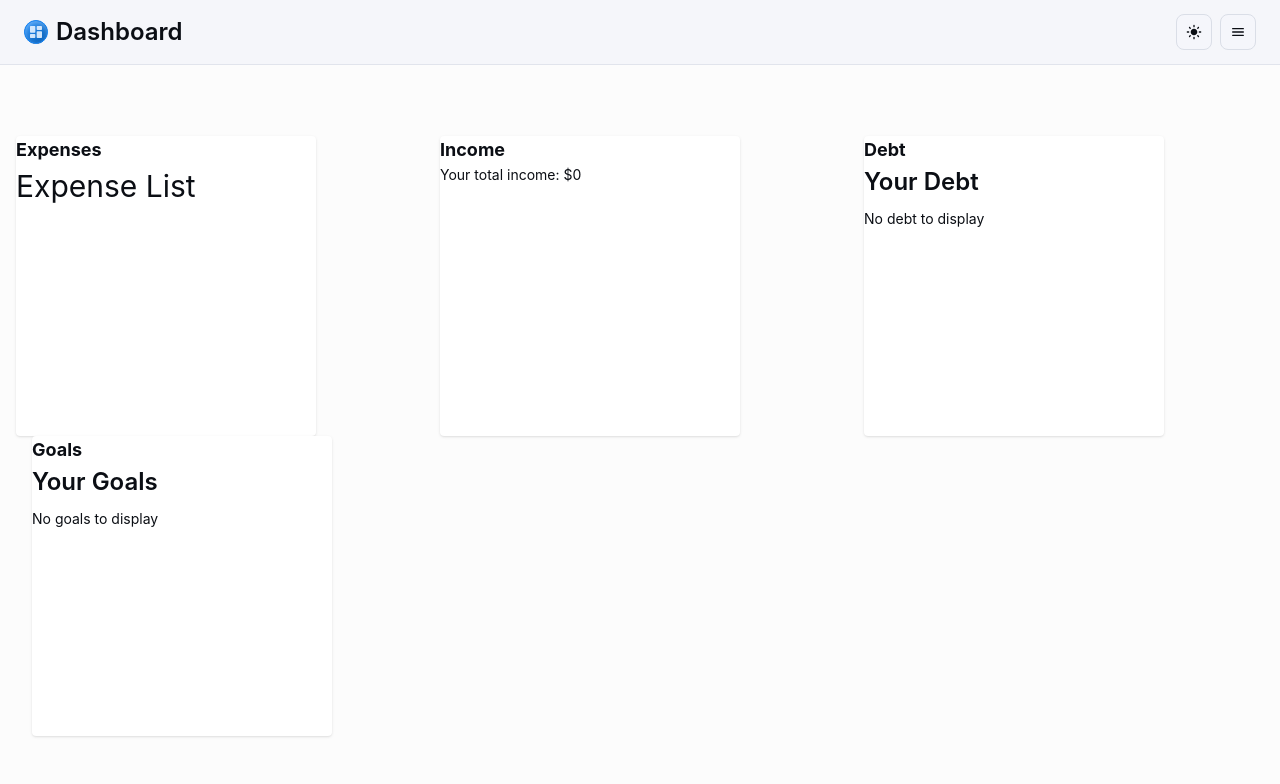
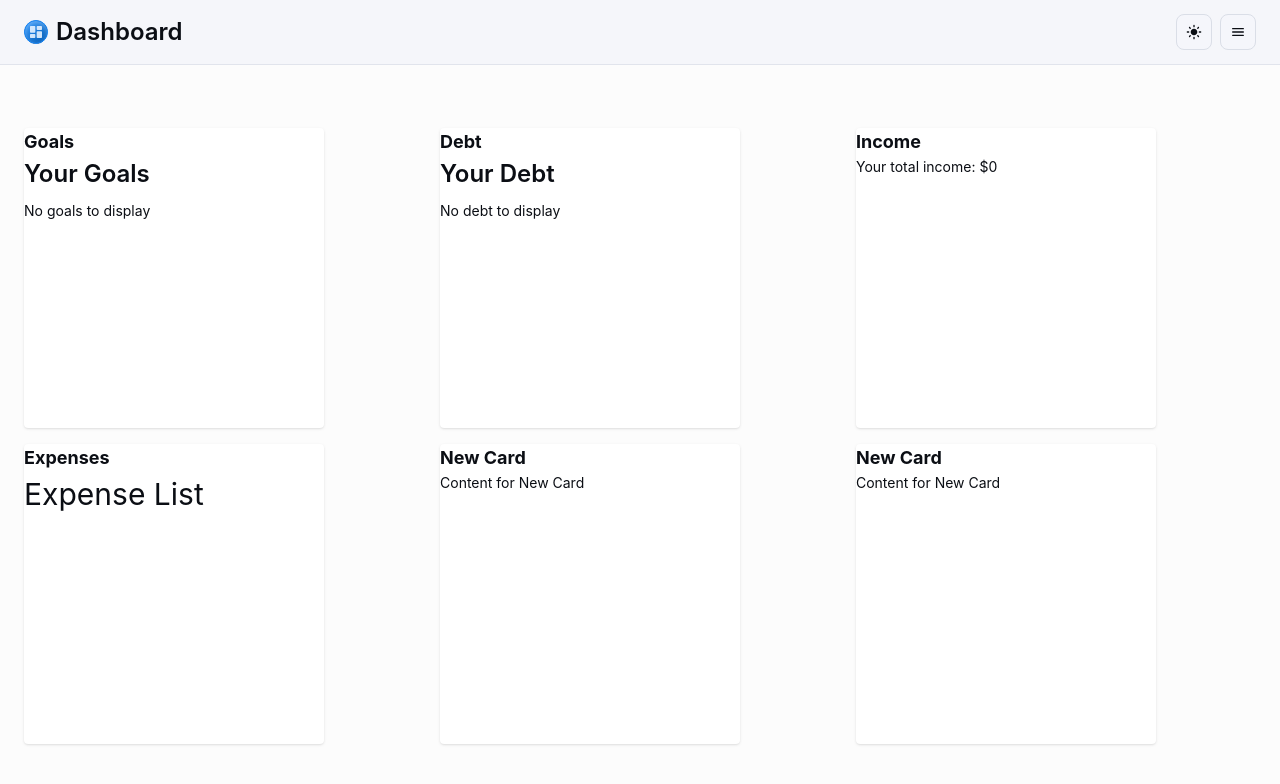
Before and after one commit to ElijahHawthorne/COP4331_LargeProject, a React (Vite) app in the folder frontend/: page /dashboard in a window 1280 px wide. Shown: the top 784 px of the page. Built offline with nearby package versions, Linux system fonts and the light colour scheme.

Commit message:
Added extra space for the new cards

```diff
--- a/frontend/src/dashboard/Dashboard.tsx
+++ b/frontend/src/dashboard/Dashboard.tsx
@@ -8,7 +8,6 @@ import CssBaseline from '@mui/material/CssBaseline';
 import Box from '@mui/material/Box';
 import Stack from '@mui/material/Stack';
 import AppNavbar from './components/AppNavbar';
-import Header from './components/Header';
 import MainGrid from './components/MainGrid';
 
 import AppTheme from '../shared-theme/AppTheme';
--- a/frontend/src/dashboard/components/MainGrid.tsx
+++ b/frontend/src/dashboard/components/MainGrid.tsx
@@ -106,15 +106,73 @@ export default function MainGrid() {
   }
 
   return (
-    <Stack
-      direction="row"
-      spacing={2}
+    <Box
       sx={{
+        display: 'flex',
         flexWrap: 'wrap',
-        justifyContent: 'space-between',
+        justifyContent: 'center',  // Horizontally center the cards
+        gap: 2,  // Space between the cards
+        alignItems: 'flex-start',
+        padding: 2,  // Adjust the padding as needed
       }}
     >
-      <Stack sx={{ width: 'calc(33.33% - 16px)' }}>
+      {/* Goal Card */}
+      <Box
+        sx={{
+          width: 'calc(33.33% - 16px)',  // Make sure the card takes up 1/3 of the available width
+        }}
+      >
+        <ExpandableCard
+          title="Goals"
+          index={0}
+          onClick={() => handleCardClick(0)}
+          isActive={activeCard === 0}
+          componentCollapsed={<ViewGoals userId={sessionId} onGoalDeleted={fetchUserData} goals={curUserData.goals} />}
+          componentExpanded={<AddGoal userId={sessionId} onGoalAdded={fetchUserData} />}
+          cardRef={(el) => (cardRefs.current[0] = el)}
+        />
+      </Box>
+
+      {/* Debt Card */}
+      <Box
+        sx={{
+          width: 'calc(33.33% - 16px)',
+        }}
+      >
+        <ExpandableCard
+          title="Debt"
+          index={1}
+          onClick={() => handleCardClick(1)}
+          isActive={activeCard === 1}
+          componentCollapsed={<Viewdebt userId={sessionId} onDebtDeleted={fetchUserData} debt={curUserData.debt} />}
+          componentExpanded={<AddDebt userId={sessionId} onDebtAdded={fetchUserData} />}
+          cardRef={(el) => (cardRefs.current[1] = el)}
+        />
+      </Box>
+
+      {/* Income Card */}
+      <Box
+        sx={{
+          width: 'calc(33.33% - 16px)',
+        }}
+      >
+        <ExpandableCard
+          title="Income"
+          index={2}
+          onClick={() => handleCardClick(2)}
+          isActive={activeCard === 2}
+          componentCollapsed={<p>Your total income: ${curUserData.income}</p>}
+          componentExpanded={<AddIncome userId={sessionId} onIncomeAdded={fetchUserData} />}
+          cardRef={(el) => (cardRefs.current[2] = el)}
+        />
+      </Box>
+
+      {/* Expense Card */}
+      <Box
+        sx={{
+          width: 'calc(33.33% - 16px)',
+        }}
+      >
         <ExpandableCard
           title="Expenses"
           index={3}
@@ -124,45 +182,41 @@ export default function MainGrid() {
           componentExpanded={<AddExpenses userId={sessionId} onRerender={fetchUserData} />}
           cardRef={(el) => (cardRefs.current[3] = el)}
         />
-      </Stack>
+      </Box>
 
-      <Stack sx={{ width: 'calc(33.33% - 16px)' }}>
+      <Box
+        sx={{
+          width: 'calc(33.33% - 16px)',  // Maintain the same width as other cards
+        }}
+      >
         <ExpandableCard
-          title="Income"
-          index={2}
-          onClick={() => handleCardClick(2)}
-          isActive={activeCard === 2}
-          componentCollapsed={<p>Your total income: ${curUserData.income}</p>}
-          componentExpanded={<AddIncome userId={sessionId} onIncomeAdded={fetchUserData} />}
-          cardRef={(el) => (cardRefs.current[2] = el)}
+          title="New Card"
+          index={4}  // Ensure the index is unique
+          onClick={() => handleCardClick(4)}
+          isActive={activeCard === 4}
+          componentCollapsed={<div>Content for New Card</div>}  // Customize this
+          componentExpanded={<div>Expanded Content for New Card</div>}  // Customize this
+          cardRef={(el) => (cardRefs.current[4] = el)}  // Add to card refs array
         />
-      </Stack>
+      </Box>
 
-      <Stack sx={{ width: 'calc(33.33% - 16px)' }}>
+      <Box
+        sx={{
+          width: 'calc(33.33% - 16px)',  // Maintain the same width as other cards
+        }}
+      >
         <ExpandableCard
-          title="Debt"
-          index={1}
-          onClick={() => handleCardClick(1)}
-          isActive={activeCard === 1}
-          componentCollapsed={<Viewdebt userId={sessionId} onDebtDeleted={fetchUserData} debt={curUserData.debt} />}
-          componentExpanded={<AddDebt userId={sessionId} onDebtAdded={fetchUserData} />}
-          cardRef={(el) => (cardRefs.current[1] = el)}
+          title="New Card"
+          index={5}  // Ensure the index is unique
+          onClick={() => handleCardClick(5)}
+          isActive={activeCard === 5}
+          componentCollapsed={<div>Content for New Card</div>}  // Customize this
+          componentExpanded={<div>Expanded Content for New Card</div>}  // Customize this
+          cardRef={(el) => (cardRefs.current[5] = el)}  // Add to card refs array
         />
-      </Stack>
+      </Box>
 
-      <Stack sx={{ width: 'calc(33.33% - 16px)' }}>
-        <ExpandableCard
-          title="Goals"
-          index={0}
-          onClick={() => handleCardClick(0)}
-          isActive={activeCard === 0}
-          componentCollapsed={<ViewGoals userId={sessionId} onGoalDeleted={fetchUserData} goals={curUserData.goals} />}
-          componentExpanded={<AddGoal userId={sessionId} onGoalAdded={fetchUserData} />}
-          cardRef={(el) => (cardRefs.current[0] = el)}
-        />
-      </Stack>
 
-      {/* Add more cards as needed */}
-    </Stack>
+    </Box>
   );
 }
```
